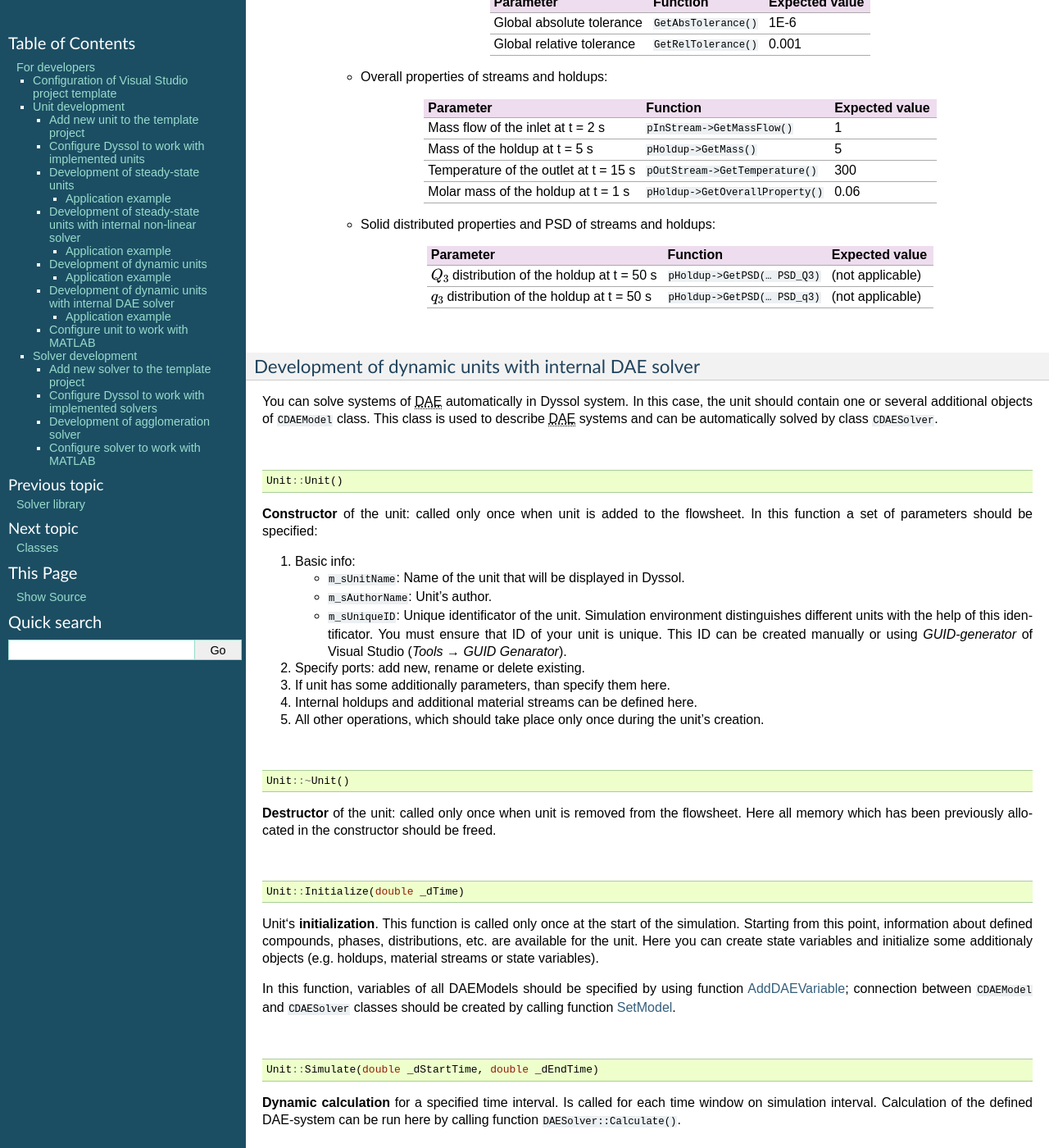
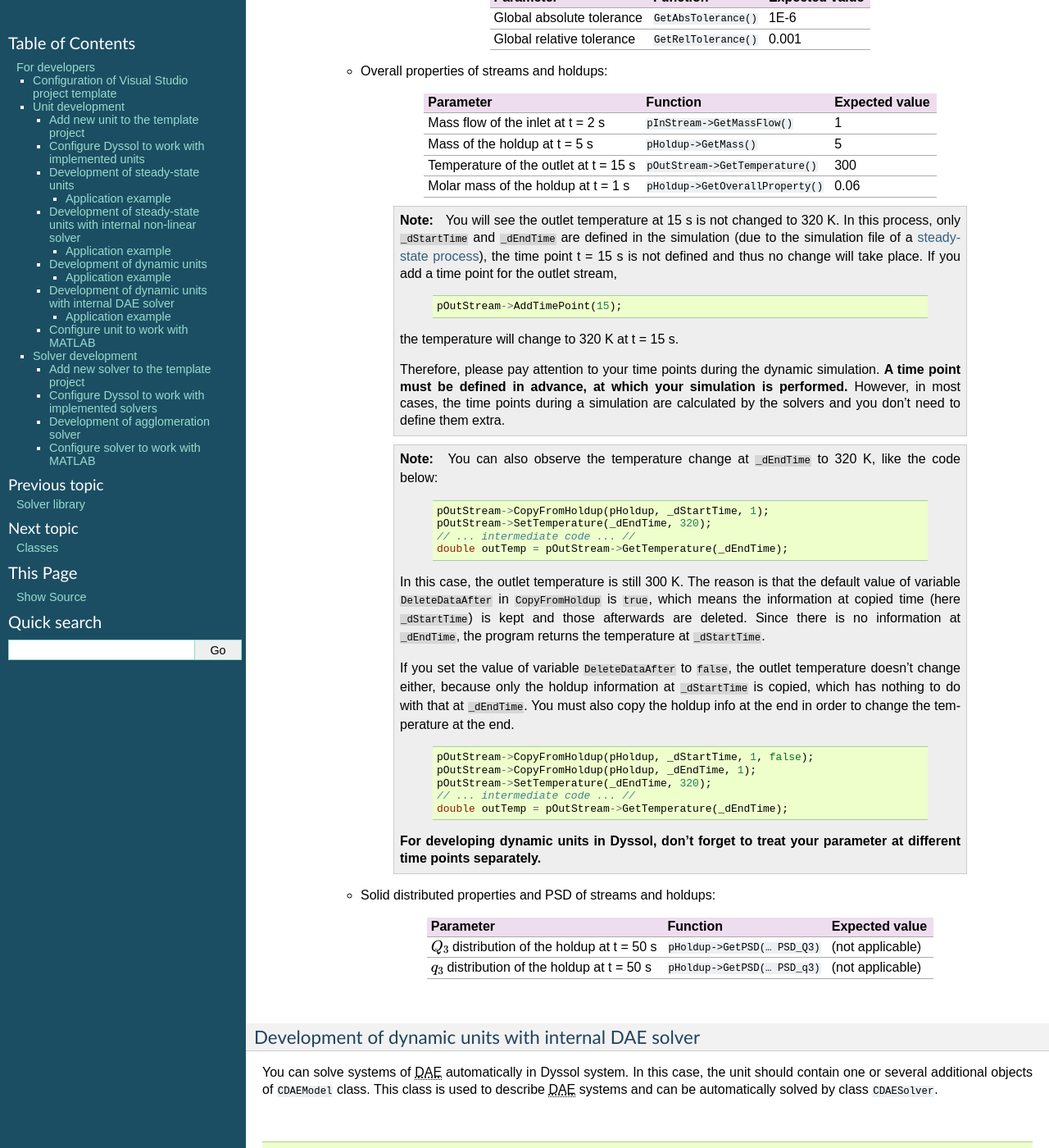
Before and after one commit to lizardzhou/Dyssol, a Sphinx documentation site: the page built from source/developer.rst, in a window 1280 px wide and 1400 px high, scrolled down 19802 px. Shown: the whole window at 82% size. Built offline with Sphinx 7.4.7, drawn with Linux system fonts in a browser that asks for light colours; some of the changed text lies outside the part shown.

Commit message:
Update on 28.05.2020

```diff
--- a/source/developer.rst
+++ b/source/developer.rst
@@ -279,7 +281,7 @@
 
 - Perform test simulation:
 
-	Now you have your complete code for the splitter. Build the solution and then run Dyssol in debug mode. Add material streams and the unit, choose the unit type "MySplitter", set inlet mass flow and splitting factors according to the table below, and finally check if the results are correct.
+	Now you have your complete code for the splitter. Build the solution and then run Dyssol in debug mode. Add material streams and the unit, choose the unit type "MySplitter", set inlet mass flow and splitting factors according to the table below, and finally check if the results are correct. Finally, save the simulation file for the :ref:`example of developing a dynamic unit <label-Basics>`.
 
 	+-------------------------------------+
 	| **General**                         |
@@ -582,7 +584,7 @@
 
 		- Get pointer to the output streams to enable calculation with stream properties.
 
-		- Get vector with particle diameters (GetClassesMeans(DISTR_SIZE)) and store them to variable ``d``.
+		- Get vector with particle diameters (``GetClassesMeans(DISTR_SIZE)``) and store them to variable ``d``.
 
 		- Get gas properties (``GetPhaseTPDProp()`` for ``DENSITY`` and ``VISCOSITY``) at the time point ``time``.
 
@@ -605,8 +607,8 @@
 				CMaterialStream* outStreamF = unit->GetPortStream("Fines");
 
 				// Overall parameter
+
 				double g = 9.81; // graviational acceleration
-
 				// Get diameter classes and their number
 				unsigned num_classes = unit->GetClassesNumber(DISTR_SIZE);
 				std::vector<double> d = unit->GetClassesMeans(DISTR_SIZE);
@@ -667,7 +669,7 @@
 
 		- Plotting: Add a new curve to the plot (``AddCurveOnPlot``) at time ``_dTime`` and then add the points for separation (``AddPointOnCurve``).
 
-		You can find tehe example code for this function below:
+		You can find the example code for this function below:
 
 		.. code-block:: cpp
 
@@ -1032,8 +1026,7 @@
 			// Get overall properties of streams and holdups
 			double massFlow = pInStream->GetMassFlow(2, BASIS_MASS);
 			double massHoldup = pHoldup->GetMass(5, BASIS_MASS);
-			//double outTemp1 = pOutStream->GetTemperature(15);
-			double outTemp2 = pOutStream->GetTemperature(_dEndTime);
+			double outTemp = pOutStream->GetTemperature(15);
 			double molarMassHoldup = pHoldup->GetOverallProperty(1, MOLAR_MASS);
 			// Get solid distribution information
 			std::vector<double> PSD_b3 = pHoldup->GetPSD(50, PSD_Q3);
@@ -1045,8 +1038,9 @@
 
 	- Build the solution by *Build → Build Solution* and run Dyssol by *Debug → Start Debugging*.
 
-		- Change the flowsheet from *Task 5* to be able to test new unit: remove units *Out2*, *Out3* and streams *Out2*, *Out3*.
-		- Change unit model *MySplitter* to *Basics*. Set unit parameters as ParamTD = 1.2, ParamConst = 1e-8.
+		- Change the flowsheet from :ref:`example of steady-state unit <label-mySplitter>` to be able to test new unit: remove units *Out2*, *Out3* and streams *Out2*, *Out3*.
+
+		- Change unit model *MySplitter* to *Basics*. Set unit parameters as *ParamTD* = ``1.2``, *ParamConst* = ``1e-8``.
 
 		- Run the simulation, make sure the simulation is finished and save the obtained flowsheet as *Task6*. Close Dyssol.
 
@@ -1103,6 +1097,43 @@
 		+---------------------------------------------------------------------+-----------------------------------------------+----------------------+
 		| Molar mass of the holdup at t = 1 s                                 | ``pHoldup->GetOverallProperty()``             | 0.06                 |
 		+---------------------------------------------------------------------+-----------------------------------------------+----------------------+
+
+		.. note::
+
+			You will see the outlet temperature at 15 s is not changed to 320 K. In this process, only ``_dStartTime`` and ``_dEndTime`` are defined in the simulation (due to the simulation file of a :ref:`steady-state process <label-mySplitter>`), the time point t = 15 s is not defined and thus no change will take place. If you add a time point for the outlet stream,
+
+				.. code-block:: cpp
+
+					pOutStream->AddTimePoint(15);
+
+			the temperature will change to 320 K at t = 15 s.
+
+			Therefore, please pay attention to your time points during the dynamic simulation. **A time point must be defined in advance, at which your simulation is performed.** However, in most cases, the time points during a simulation are calculated by the solvers and you don't need to define them extra.
+
+		.. note::
+
+			You can also observe the temperature change at ``_dEndTime`` to 320 K, like the code below:
+
+				.. code-block:: cpp
+
+					pOutStream->CopyFromHoldup(pHoldup, _dStartTime, 1);
+					pOutStream->SetTemperature(_dEndTime, 320);
+					// ... intermediate code ... //
+					double outTemp = pOutStream->GetTemperature(_dEndTime);
+
+			In this case, the outlet temperature is still 300 K. The reason is that the default value of variable ``DeleteDataAfter`` in ``CopyFromHoldup``	is ``true``, which means the information at copied time (here ``_dStartTime``) is kept and those afterwards are deleted. Since there is no information at ``_dEndTime``, the program returns the temperature at ``_dStartTime``.
+
+			If you set the value of variable ``DeleteDataAfter`` to ``false``, the outlet temperature doesn't change either, because only the holdup information at ``_dStartTime`` is copied, which has nothing to do with that at ``_dEndTime``. You must also copy the holdup info at the end in order to change the temperature at the end.
+
+				.. code-block:: cpp
+
+					pOutStream->CopyFromHoldup(pHoldup, _dStartTime, 1, false);
+					pOutStream->CopyFromHoldup(pHoldup, _dEndTime, 1);
+					pOutStream->SetTemperature(_dEndTime, 320);
+					// ... intermediate code ... //
+					double outTemp = pOutStream->GetTemperature(_dEndTime);
+
+			**For developing dynamic units in Dyssol, don't forget to treat your parameter at different time points separately.**
 
 	- Solid distributed properties and PSD of streams and holdups:
 
```
Also changed, not shown: other parts of source/developer.rst (+7 -13 lines), 17 other files.
